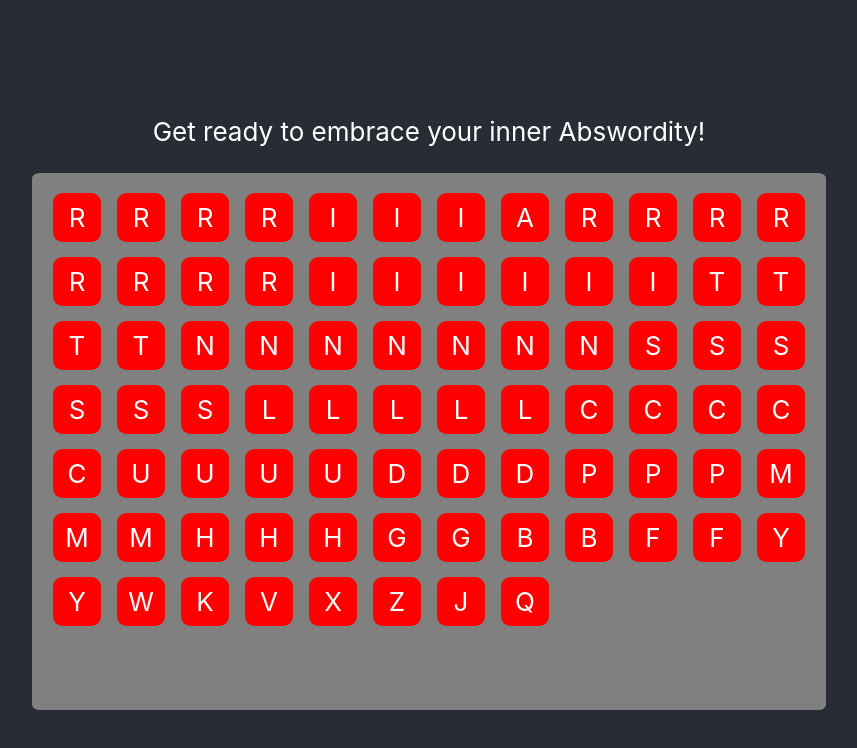
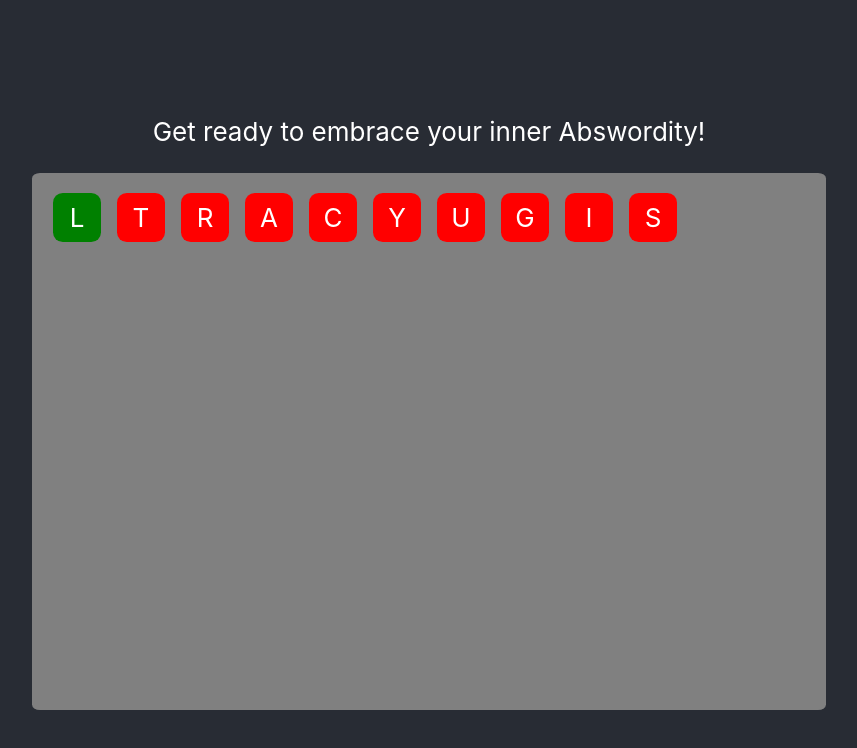
Before and after one commit to Abswordity/Abswordity, a React (Create React App) app: page / in a window 1280 px wide. Shown: the top 748 px of the page, without its empty margins (211-1068 px from the left). Built offline with nearby package versions, Linux system fonts and the light colour scheme; no server answers.

Commit message:
introduced initial rendering of tiles and started on highlighting selected tiles

```diff
--- a/src/App.js
+++ b/src/App.js
@@ -11,13 +11,14 @@ const fetchUsers = () => { fetch('http://localhost:1000/users')
 }
 function App() {
 fetchUsers()
+const sampleWord = ["h", "e", "l", "l"]
   return (
     <div className="App">
       <header className="App-header">
          <p>
           Get ready to embrace your inner Abswordity!
         </p>
-        <GameBoardDesktop/>
+        <GameBoardDesktop sampleWord={sampleWord}/>
       </header>
     </div>
   );
--- a/src/Components/GameBoardDesktop/index.js
+++ b/src/Components/GameBoardDesktop/index.js
@@ -1,18 +1,105 @@
-import React from 'react';
+import React, { Component } from 'react';
 import {LetterTileDesktop} from '../LetterTileDesktop/index'
 import './index.styles.css'
 
-const lettersArray = ['r','r','r','r','i','i','i','a','r','r','r','r','r','r','r','r','i','i','i','i','i','i','t','t','t','t','n','n','n','n','n','n','n','s','s','s','s','s','s','l','l','l','l','l','c','c','c','c','c','u','u','u','u','d','d','d','p','p','p','m','m','m','h','h','h','g','g','b','b','f','f','y','y','w','k','v','x','z','j','q'];
+const lettersArray = ['e','e','e','e','e','e','e','e','e','e','e','a','a','a','a','a','a','a','a','r','r','r','r','r','r','r','r','i','i','i','i','i','i','i','i','o','o','o','o','o','o','o','t','t','t','t','t','t','t','n','n','n','n','n','n','n','s','s','s','s','s','s','l','l','l','l','l','c','c','c','c','c','u','u','u','u','d','d','d','p','p','p','m','m','m','h','h','h','g','g','b','b','f','f','y','y','w','k','v','x','z','j','q'];
 
 
-export const GameBoardDesktop = () => {
 
 
-    return (
-        <div className="game-board">
-           {lettersArray.map((letter, index) => {
-              return <LetterTileDesktop key={index} letter={letter}/>
-           })}
-        </div>
-    )
+
+export class GameBoardDesktop extends Component {
+
+    constructor(props) {
+        super(props);
+        this.state = {
+          displayLetters: []
+        };
+      }
+
+    componentDidMount = () => {
+       this.letterAdditionInterval();
+    }
+
+    componentDidUpdate = (prevProps,prevState) => {
+        const { prevSampleWord } = prevProps;
+        const { sampleWord } = this.props;
+        if (prevSampleWord !== sampleWord){
+            this.highlightProperTiles();
+        }
+    }
+
+    componentWillUnmount = () => {
+        clearInterval(this.letterAdditionInterval);
+    }
+
+    pushToDisplayLetters = () => {
+        const { displayLetters } = this.state;
+        const randomIndex = Math.floor(Math.random()*103)
+        const randomLetter = {letter: lettersArray[randomIndex], selected: false}
+        displayLetters.push(randomLetter)
+        this.setState({displayLetters})
+    }
+
+
+    letterAdditionInterval = () => {
+        const { displayLetters } = this.state;
+       const interval = setInterval(()=> {
+            if (displayLetters.length > 95){
+                clearInterval(interval)
+            }
+            else {
+                this.pushToDisplayLetters()
+            }
+        }, 500)
+    }
+
+
+    deriveLetterCountObject = () => {
+        const { sampleWord } = this.props;
+        const countObject = {};
+        sampleWord.forEach((letter) => {
+          if (countObject[letter]){
+              countObject[letter]+=1;
+          }
+          else {
+              countObject[letter] = 1;
+          }
+
+        })
+        return countObject
+    }
+
+    highlightProperTiles = () => {
+
+        // still need to figure out how to prevent repeated unwanted calls of this
+        // function, and to mutate countObject without it being reset
+        const countObject = this.deriveLetterCountObject();
+        let tilesSelected = false;
+        const { displayLetters } = this.state;
+        displayLetters.forEach((letterObject) => {
+            console.log({countObject})
+            if(!letterObject.selected && countObject[letterObject.letter]){
+                tilesSelected=true;
+                letterObject.selected = true;
+                countObject[letterObject.letter]--;
+            }
+        })
+        if (tilesSelected){
+            this.setState({displayLetters})
+        }
+
+     }
+
+    render(){
+        const { displayLetters } = this.state;
+        return (
+            <div className="game-board">
+            {displayLetters.map((letter, index) => {
+                return <LetterTileDesktop key={index} letter={letter.letter} selected={letter.selected}/>
+            })}
+            </div>
+        )
+    }
+
 }
--- a/src/Components/LetterTileDesktop/index.js
+++ b/src/Components/LetterTileDesktop/index.js
@@ -1,10 +1,10 @@
 import React from 'react';
 import './index.styles.css'
 
-export const LetterTileDesktop = ({letter}) => {
+export const LetterTileDesktop = ({letter, selected}) => {
 
 	return (
-		<div className="letter-tile">
+		<div className={selected ? "letter-tile-selected" : "letter-tile"}>
 		<p>{letter.toUpperCase()}</p>
 		</div>
 
--- a/src/Components/LetterTileDesktop/index.styles.css
+++ b/src/Components/LetterTileDesktop/index.styles.css
@@ -7,3 +7,13 @@
     margin: 12%;
     border-radius: 20%;
 }
+
+.letter-tile-selected {
+	display: flex;
+	justify-content: center;
+	align-items: center;
+	position: inherit;
+	background-color: green;
+    margin: 12%;
+    border-radius: 20%;
+}
```
